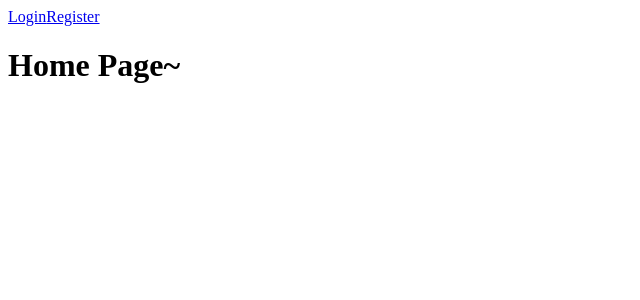
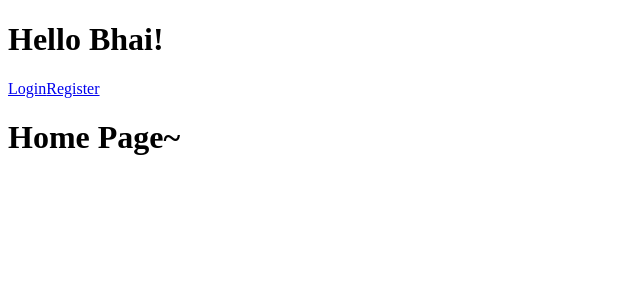
Before and after one commit to Parthmandhare/TapOn, a Next.js app: page / in a window 1280 px wide. Shown: the top 300 px of the page, without its empty margins (0-640 px from the left). Built offline with nearby package versions, Linux system fonts and the light colour scheme.

Commit message:
new changes4

```diff
--- a/src/app/page.js
+++ b/src/app/page.js
@@ -6,6 +6,7 @@ const page = () => {
 
   return (
     <>
+      <h1>Hello Bhai!</h1>
       <Link href = "/Login">Login</Link>
       <Link href="/Register">Register</Link>
       <h1>Home Page~</h1>
```
Also changed, not shown: src/app/AskUserName/page.js (added).
